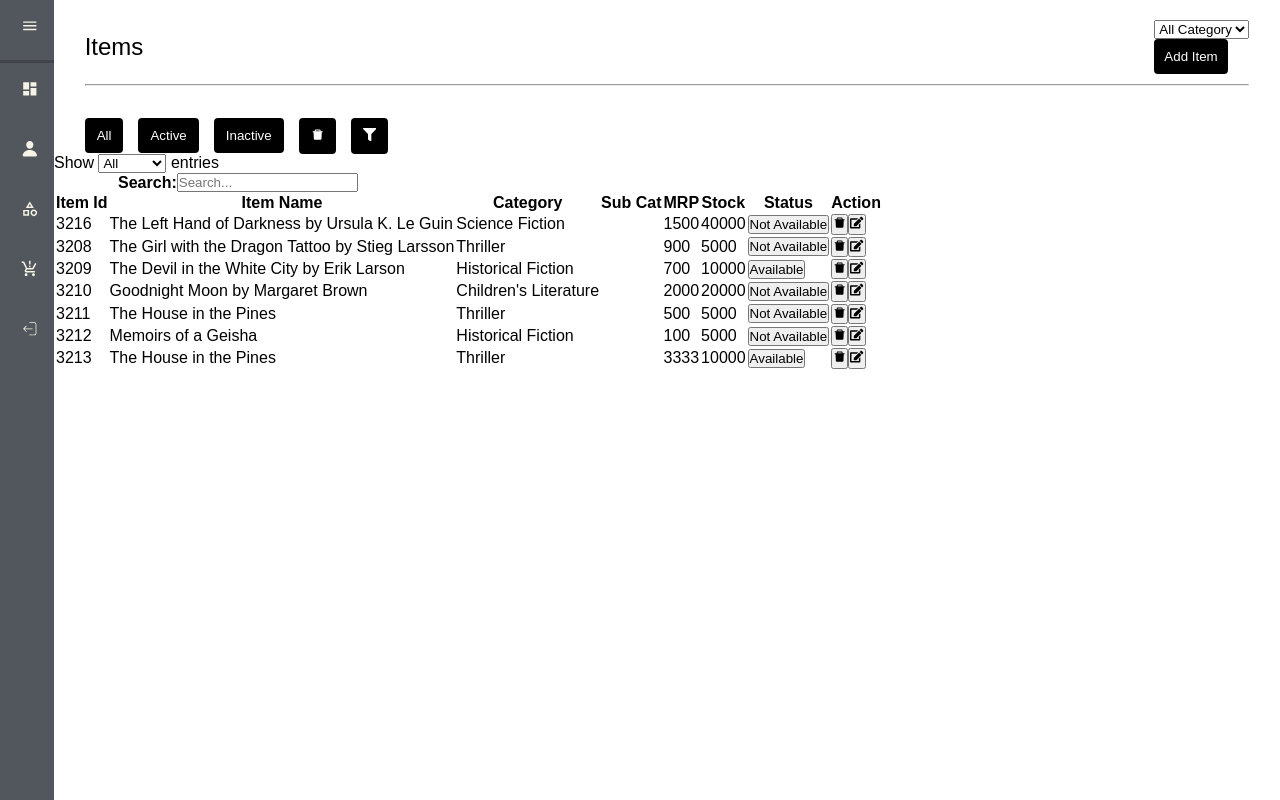
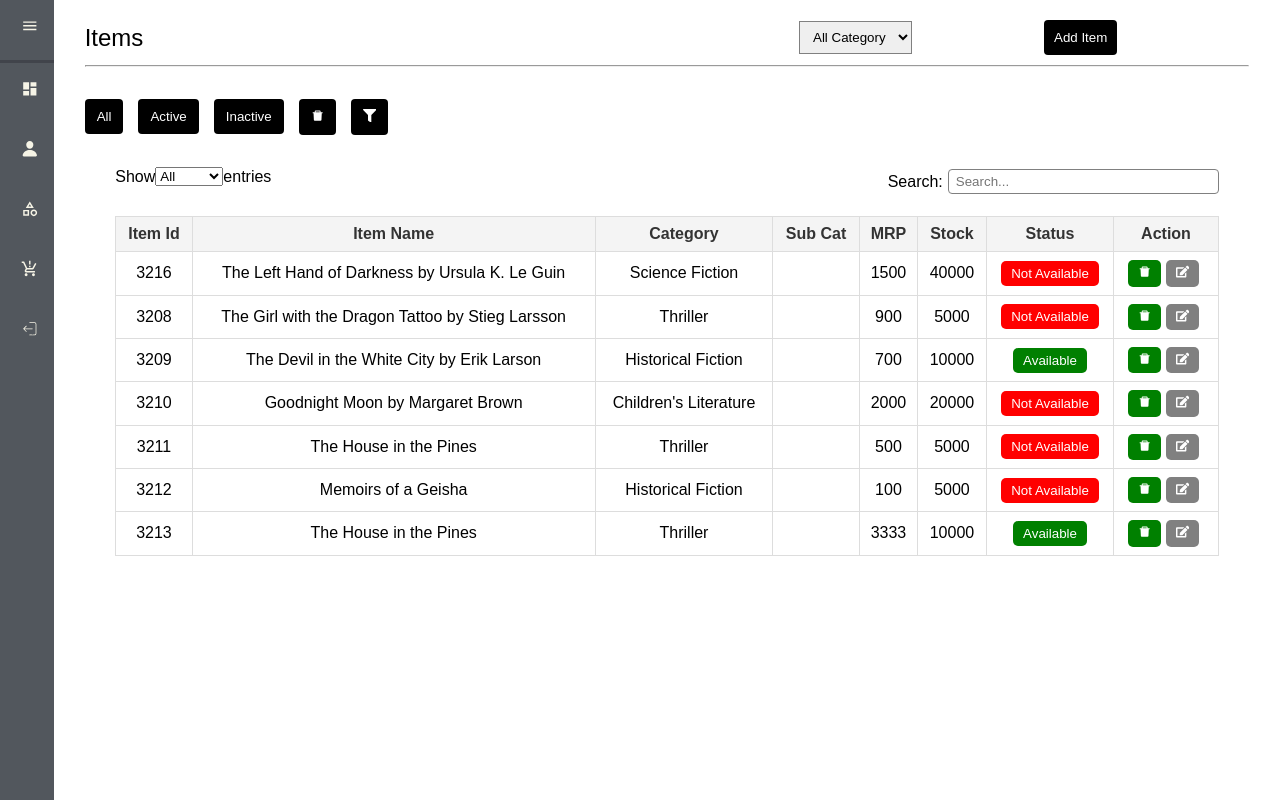
Before and after one commit to Ajaj0000/Books24, a React (Create React App) app: page /item in a window 1280 px wide. Built offline with nearby package versions, Linux system fonts and the light colour scheme.

Commit message:
ajaj Again

```diff
--- a/src/App.css
+++ b/src/App.css
@@ -159,6 +159,8 @@ header {
     width: 95%;
 }
 /* ---Admin-Category--- */
+
+
 .category{
     display: flex;
     justify-content: center;
@@ -212,6 +214,18 @@ border-radius: 4px;
     background-color: #52575d;
     color: white;
 }
+.category-btn {
+    display:flex;
+    justify-content: space-evenly;
+    width: 50%;
+    align-items: center;
+
+}
+.select-cat .selectList{
+    border: 1px solid grey;
+    outline: none;
+    padding: 7px 9px;
+}
 .search{
     display: flex;
    justify-content: center;
@@ -220,15 +234,115 @@ border-radius: 4px;
    width: 30%;
 
 }
-.category .category-filter .search h5{
+
+ .search h4{
 margin-bottom: 0;
 margin-right: 5px;
 font-weight: 300;
 font-family: Arial, Helvetica, ;
 }
-.category .category-filter .search input{
+.search input{
 padding: 4px 20px 4px 7px;
 border-radius: 4px;
 width: 100% ;
+outline: none;
+border:.1px solid gray ;
+}
 
-}
+
+.menu-table-container {
+    width: 90%;
+    margin: auto;
+    font-family: Arial, sans-serif;
+    margin-top: 2rem;
+  }
+
+  .controls {
+    display: flex;
+    justify-content: space-between;
+    margin-bottom: 10px;
+    flex-wrap: wrap;
+  }
+
+  .dropdown-container {
+    display: flex;
+    align-items: center;
+    margin-bottom: 10px;
+  }
+
+  .search-input {
+    padding: 5px;
+    font-size: 14px;
+    margin-bottom: 10px;
+  }
+
+  .table-wrapper {
+    overflow-x: auto; /* Ensures table can scroll horizontally */
+  }
+
+  .menu-table {
+    width: 100%;
+    border-collapse: collapse;
+    margin-top: 10px;
+  }
+
+  .menu-table th, .menu-table td {
+    border: 1px solid #ddd;
+    padding: 8px;
+    text-align: center;
+    white-space: nowrap; /* Prevents text from wrapping */
+  }
+
+  .menu-table th {
+    background-color: #f4f4f4;
+    color: #333;
+  }
+
+  .status-btn {
+    padding: 5px 10px;
+    border: none;
+    border-radius: 5px;
+    cursor: pointer;
+    color: white;
+  }
+
+  .status-btn.activee {
+    background-color: green;
+  }
+
+  .status-btn.inactive {
+    background-color: red;
+  }
+
+  .action-btn {
+    margin-right: 5px;
+    padding: 5px 10px;
+    border: none;
+    border-radius: 5px;
+    cursor: pointer;
+  }
+
+  .action-btn.confirm {
+    background-color: green;
+    color: white;
+  }
+
+  .action-btn.edit {
+    background-color: gray;
+    color: white;
+  }
+
+  /* Media Query for small screens */
+  @media (max-width: 768px) {
+    .controls {
+      flex-direction: column;
+    }
+
+    .menu-table th, .menu-table td {
+      font-size: 12px;
+      padding: 5px;
+    }
+
+    .status-btn {
+      padding: 3
+    }}
```
